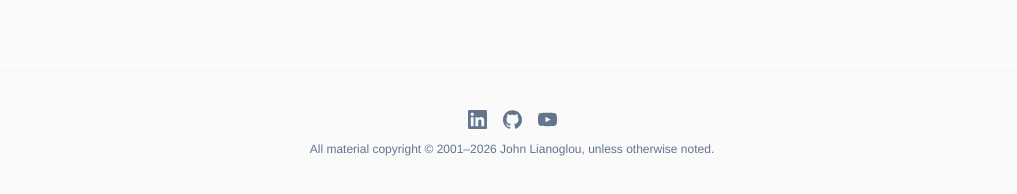
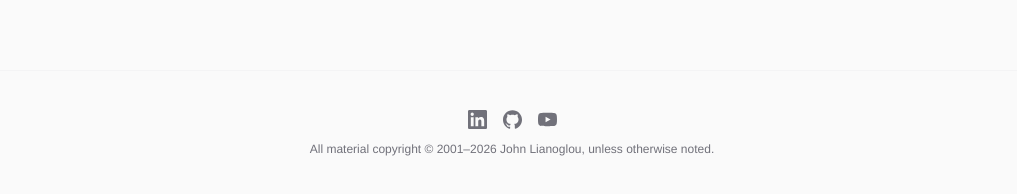
Before and after one commit to prometheas/prometheas.com, a Next.js app: page / in a window 1280 px wide. Shown: the part 1912-2106 px from the top of the page, without its empty margins (128-1145 px from the left). Built offline with nearby package versions, Linux system fonts and the light colour scheme.

Commit message:
feat: update Footer and SocialLinks with semantic colors
Replace hardcoded slate/red Tailwind classes with CSS variable tokens
for text-muted, border-subtle, text-secondary, and accent in Footer
and SocialLinks components.

```diff
--- a/src/components/Footer.tsx
+++ b/src/components/Footer.tsx
@@ -2,9 +2,9 @@ import { SocialLinks } from "./SocialLinks";
 
 export function Footer() {
   return (
-    <footer className="text-center px-[4.5rem] max-md:px-6 pt-10 pb-12 relative before:content-[''] before:absolute before:top-0 before:left-[4.5rem] before:right-[4.5rem] max-md:before:left-6 max-md:before:right-6 before:h-px before:bg-slate-100">
+    <footer className="text-center px-[4.5rem] max-md:px-6 pt-10 pb-12 relative before:content-[''] before:absolute before:top-0 before:left-[4.5rem] before:right-[4.5rem] max-md:before:left-6 max-md:before:right-6 before:h-px before:bg-[var(--border-subtle)]">
       <SocialLinks className="justify-center mb-3" />
-      <p className="text-xs text-slate-500 font-light">
+      <p className="text-xs text-[var(--text-muted)] font-light">
         All material copyright &copy; 2001&ndash;{new Date().getFullYear()} John
         Lianoglou, unless otherwise noted.
       </p>
--- a/src/components/SocialLinks.tsx
+++ b/src/components/SocialLinks.tsx
@@ -32,7 +32,7 @@ export function SocialLinks({ className = "" }: { className?: string }) {
           aria-label={s.label}
           target="_blank"
           rel="noopener noreferrer"
-          className="text-slate-500 hover:text-red transition-colors"
+          className="text-[var(--text-secondary)] hover:text-[var(--accent)] transition-colors"
         >
           <svg viewBox="0 0 24 24" fill="currentColor" className="w-[19px] h-[19px]">
             {s.icon}
```
